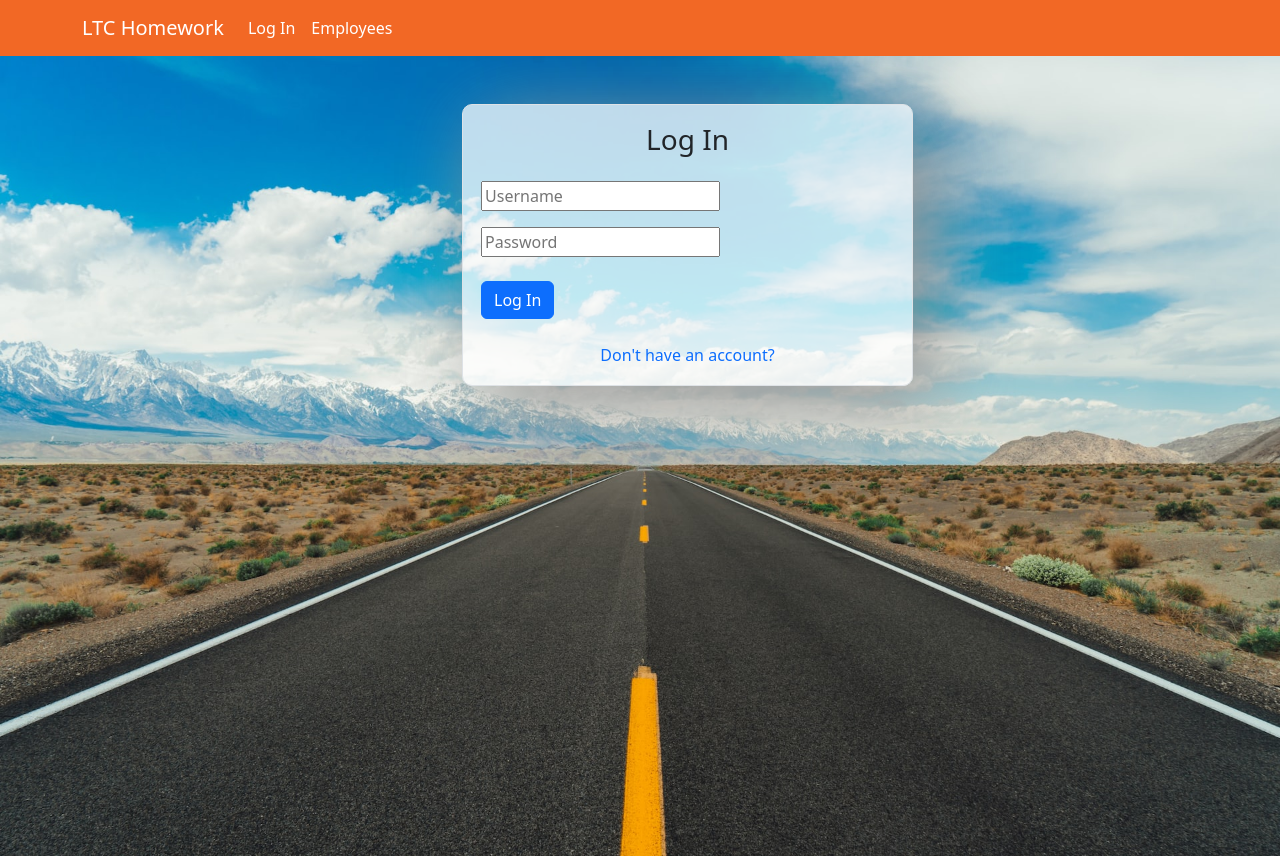
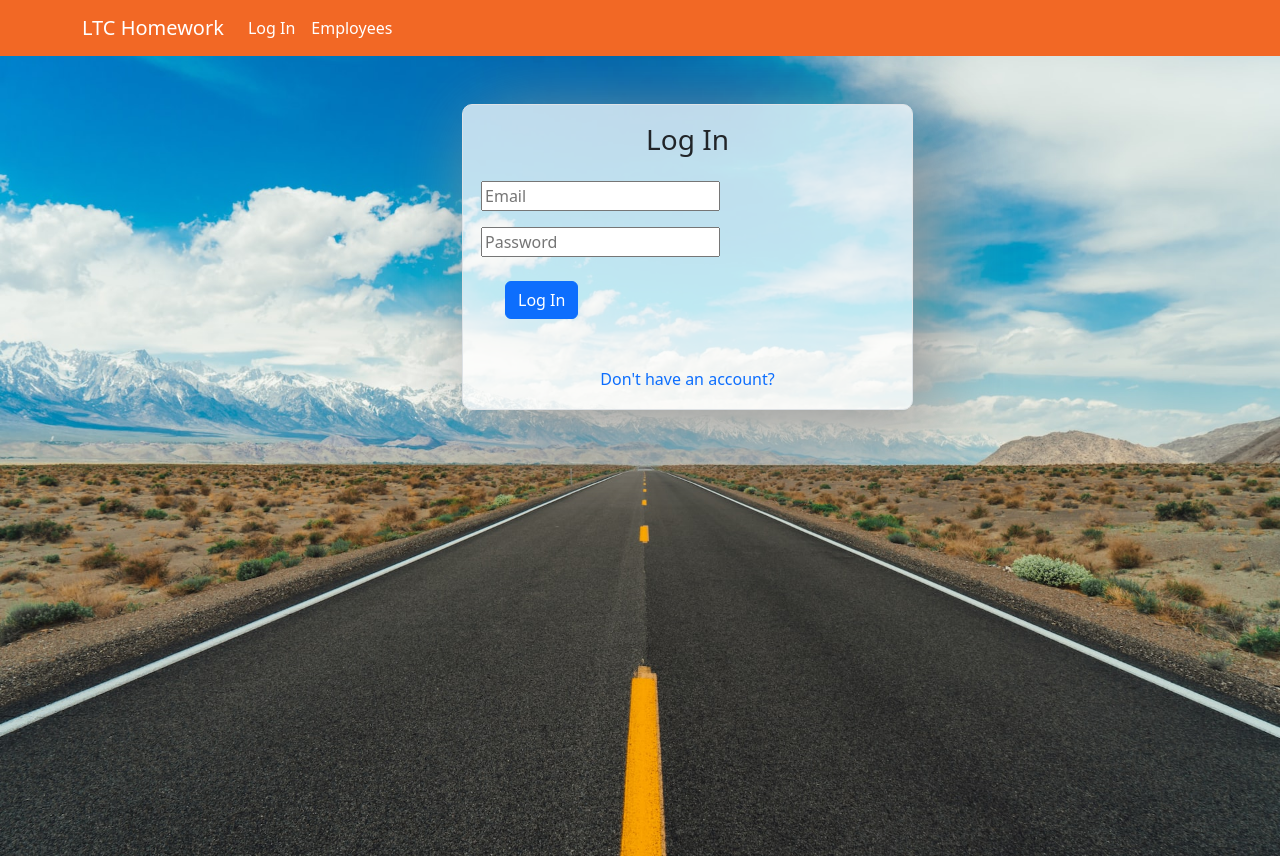
Before and after one commit to julesep3/LTC-Homework, an Angular app: page /login in a window 1280 px wide. Built offline with nearby package versions, Linux system fonts and the light colour scheme.

Commit message:
finish log in functionality

```diff
--- a/src/app/app.module.ts
+++ b/src/app/app.module.ts
@@ -1,5 +1,6 @@
 import { HttpClientModule } from '@angular/common/http';
 import { NgModule } from '@angular/core';
+import { ReactiveFormsModule } from '@angular/forms';
 import { BrowserModule } from '@angular/platform-browser';
 
 import { AppRoutingModule } from './app-routing.module';
@@ -20,6 +21,7 @@ import { StartComponent } from './components/start/start.component';
   imports: [
     BrowserModule,
     AppRoutingModule,
+    ReactiveFormsModule,
     HttpClientModule
   ],
   providers: [],
--- a/src/app/components/login/login.component.html
+++ b/src/app/components/login/login.component.html
@@ -7,18 +7,26 @@
 						<h3 class=" font-weight-bold">Log In</h3>
 					</div>
 					<div class="panel-body ">
-						<form>
+						<form [formGroup]="loginForm">
 							<div class="form-group pt-3">
 								<div class="input-field">
-									<input type="text" placeholder="Username">
+									<input formControlName="email" type="email" placeholder="Email">
 								</div>
 							</div>
+							<small *ngIf="loginForm.controls['email'].dirty && loginForm.hasError('required', 'email')"
+								class="text-danger">**Email is required</small>
 							<div class="form-group pt-3">
 								<div class="input-field">
-									<input type="password" placeholder="Password">
+									<input formControlName="password" type="password" placeholder="Password">
 								</div>
 							</div>
-							<button type="submit" class="btn btn-primary mt-4">Log In</button>
+							<small
+								*ngIf="loginForm.controls['password'].dirty && loginForm.hasError('required', 'password')"
+								class="text-danger">**Password is required</small>
+							<div>
+								<button (click)="onLogin()" type="submit" class="btn btn-primary m-4">Log In</button>
+							</div>
+
 							<div class="text-center pt-4 text-muted"><a id="signup" routerLink="/signup">Don't have an
 									account?</a>
 							</div>
--- a/src/app/components/login/login.component.ts
+++ b/src/app/components/login/login.component.ts
@@ -1,10 +1,58 @@
-import { Component } from '@angular/core';
+import { Component, OnInit } from '@angular/core';
+import { FormBuilder, FormControl, FormGroup, Validators } from '@angular/forms';
+import { Router } from '@angular/router';
+import { LoginAuthService } from 'src/app/services/login-auth.service';
 
 @Component({
   selector: 'app-login',
   templateUrl: './login.component.html',
   styleUrls: ['./login.component.css']
 })
-export class LoginComponent {
+export class LoginComponent implements OnInit{
+
+  loginForm!: FormGroup;
+
+  constructor(private fb: FormBuilder, private auth: LoginAuthService, private router: Router){}
+
+  ngOnInit(): void {
+    this.loginForm = this.fb.group({
+      email: ['', Validators.required],
+      password: ['', Validators.required]
+    })
+  }
+
+  onLogin() {
+    if (this.loginForm.valid) {
+      console.log(this.loginForm.value);
+      // send the object to database
+      this.auth.login(this.loginForm.value).subscribe({
+        next: (res) => {
+          alert(res.message);
+          this.loginForm.reset();
+          this.router.navigate(['employees']);
+          console.log('login success!');
+        },
+        error: (err) => {
+          alert(err.error.message);
+        }
+      })
+    } else {
+      // console.log("Form is not valid");
+      // throw error
+      this.validateFormFields(this.loginForm);
+      alert("Your form is invalid");
+    }
+  }
+
+  private validateFormFields(formGroup: FormGroup) {
+    Object.keys(formGroup.controls).forEach(field => {
+      const control = formGroup.get(field);
+      if (control instanceof FormControl) {
+        control.markAsDirty({ onlySelf: true});
+      } else if (control instanceof FormGroup) {
+        this.validateFormFields(control);
+      }
+    })
+  }
 
 }
--- /dev/null
+++ b/src/app/services/login-auth.service.ts
@@ -0,0 +1,20 @@
+import { HttpClient } from '@angular/common/http';
+import { Injectable } from '@angular/core';
+import { environment } from 'src/environments/environment';
+
+@Injectable({
+  providedIn: 'root'
+})
+export class LoginAuthService {
+  private baseApiUrl: string = "http://localhost:5000";
+  // private baseApiUrl: string = environment.baseApiUrl;
+  constructor(private http : HttpClient) { }
+
+  signUp(userObj: any) {
+    return this.http.post<any>(`${this.baseApiUrl}/Accounts/register`, userObj);
+  }
+
+  login(loginObj: any) {
+    return this.http.post<any>(`${this.baseApiUrl}/Accounts/login`, loginObj);
+  }
+}
```
Also changed, not shown: 1 other file (tests, documents, lock files or other folders).
